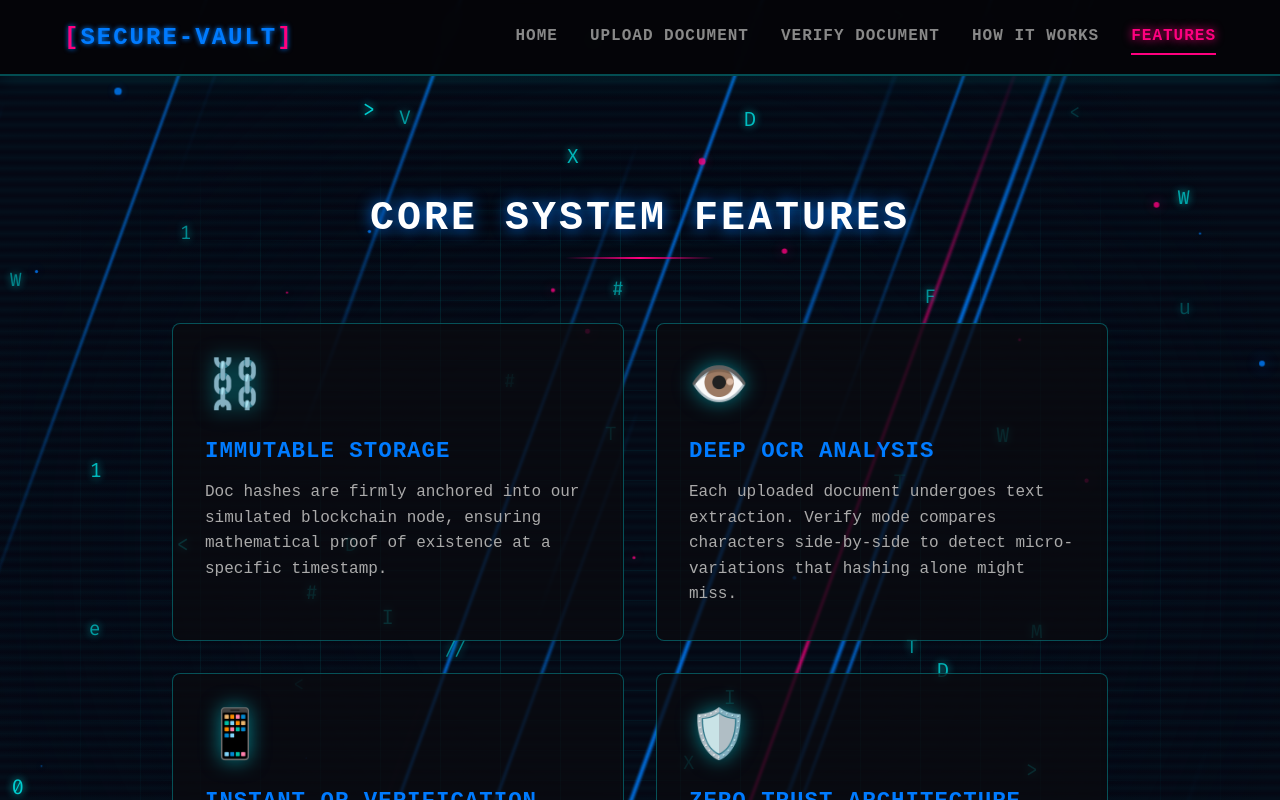
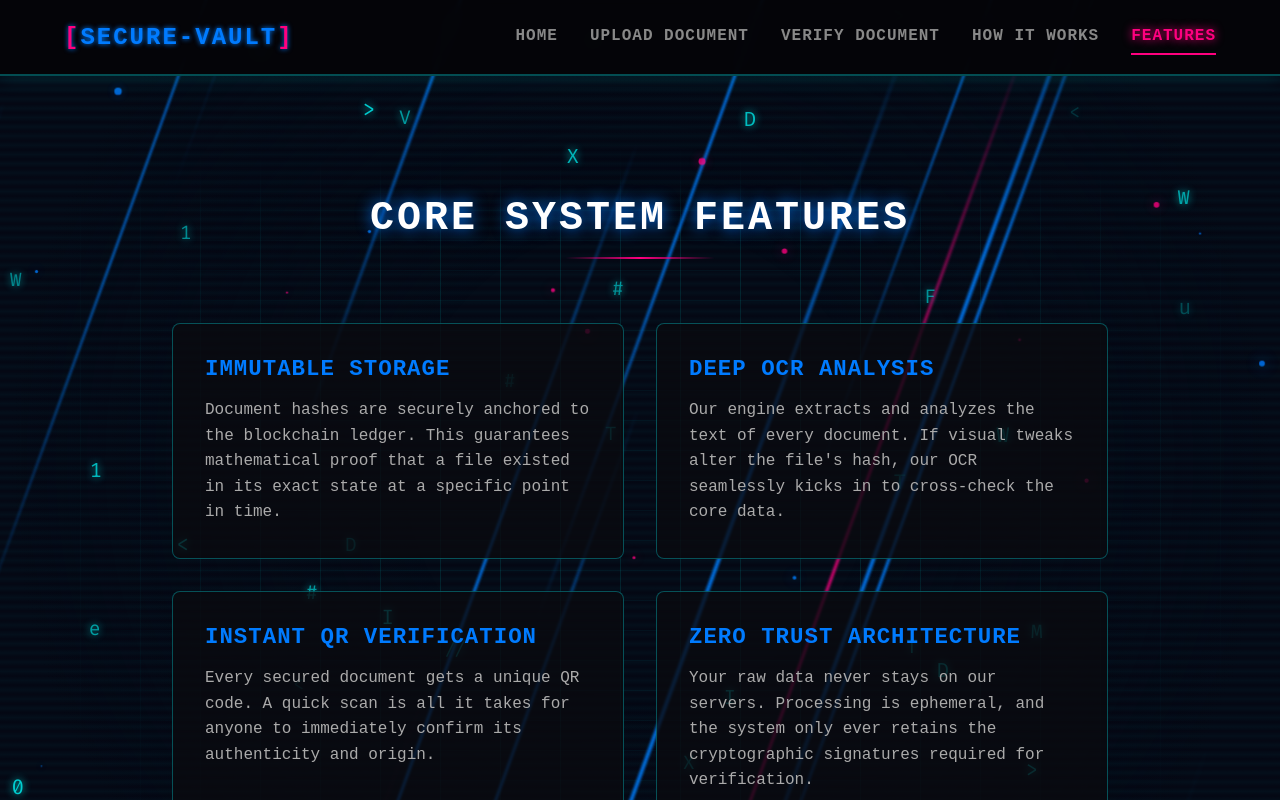
Before and after one commit to KrishJain4234/SECURE-VAULT, a React (Vite) app: page / in a window 1280 px wide. Both pictures are taken after a click on the item "FEATURES". Shown: the top 800 px of the page. Built offline with nearby package versions, Linux system fonts and the light colour scheme.

Commit message:
Update feature descriptions and remove emoji icons

```diff
--- a/src/Features.jsx
+++ b/src/Features.jsx
@@ -2,23 +2,19 @@ export default function Features() {
   const features = [
     {
       title: "IMMUTABLE STORAGE",
-      desc: "Doc hashes are firmly anchored into our simulated blockchain node, ensuring mathematical proof of existence at a specific timestamp.",
-      icon: "⛓️"
+      desc: "Document hashes are securely anchored to the blockchain ledger. This guarantees mathematical proof that a file existed in its exact state at a specific point in time."
     },
     {
       title: "DEEP OCR ANALYSIS",
-      desc: "Each uploaded document undergoes text extraction. Verify mode compares characters side-by-side to detect micro-variations that hashing alone might miss.",
-      icon: "👁️"
+      desc: "Our engine extracts and analyzes the text of every document. If visual tweaks alter the file's hash, our OCR seamlessly kicks in to cross-check the core data."
     },
     {
       title: "INSTANT QR VERIFICATION",
-      desc: "Every secured document is issued a unique dynamic QR code. Anyone scanning the code can visually confirm the document's authenticity from the network.",
-      icon: "📱"
+      desc: "Every secured document gets a unique QR code. A quick scan is all it takes for anyone to immediately confirm its authenticity and origin."
     },
     {
       title: "ZERO TRUST ARCHITECTURE",
-      desc: "Local nodes don't retain underlying documents after processing. The system solely verifies against highly-encrypted SHA-256 signatures.",
-      icon: "🛡️"
+      desc: "Your raw data never stays on our servers. Processing is ephemeral, and the system only ever retains the cryptographic signatures required for verification."
     }
   ];
 
@@ -36,7 +32,6 @@ export default function Features() {
                     transform: translateY(-5px);
                  }
                `}</style>
-               <div style={iconStyle}>{f.icon}</div>
                <h3 style={cardTitleStyle}>{f.title}</h3>
                <p style={cardDescStyle}>{f.desc}</p>
             </div>
@@ -86,12 +81,6 @@ const cardStyle = {
   textAlign: 'left'
 };
 
-const iconStyle = {
-  fontSize: '3rem',
-  marginBottom: '1.5rem',
-  filter: 'drop-shadow(0 0 10px rgba(0, 243, 255, 0.5))'
-};
-
 const cardTitleStyle = {
   fontSize: '1.4rem',
   color: 'var(--neon-blue)',
```
Also changed, not shown: 1 other file (tests, documents, lock files or other folders).
